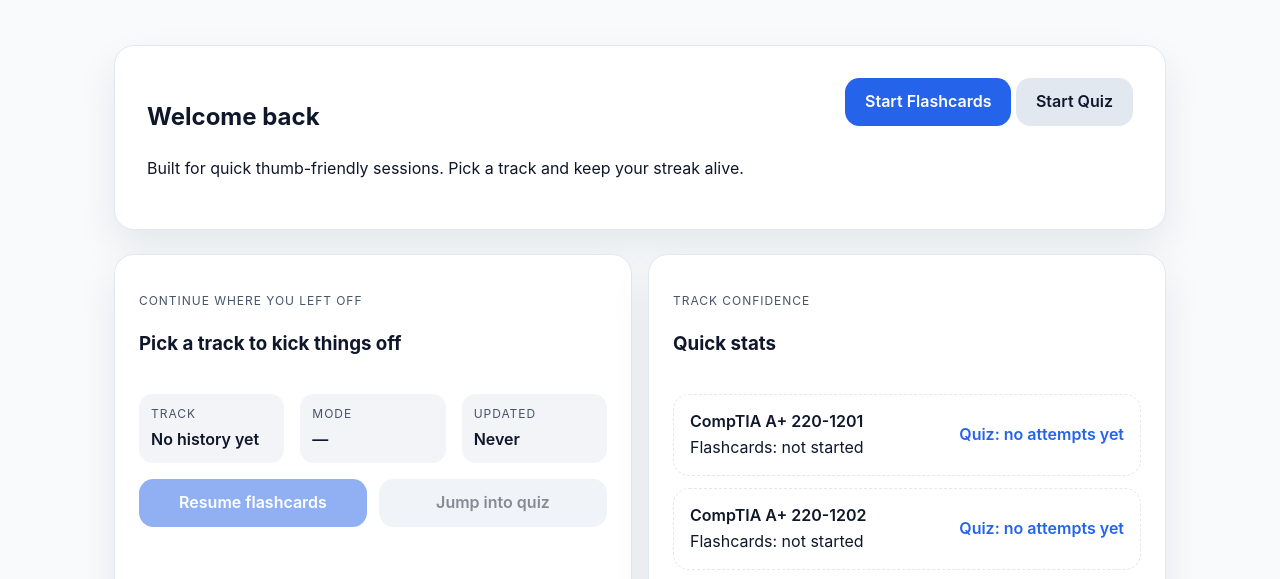
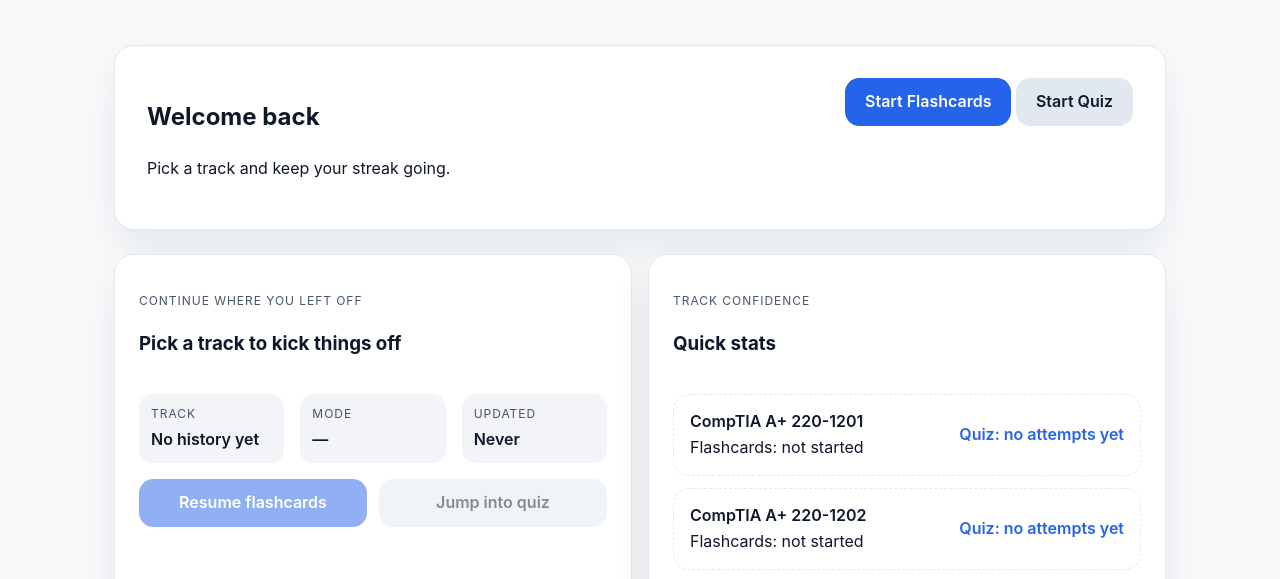
Before and after one commit to jdkelly951/trifecta, a plain HTML site: page docs/index.html in a window 1280 px wide. Shown: the part 163-742 px from the top of the page. Drawn offline with Linux system fonts and the light colour scheme.

Commit message:
Simplify hero copy

```diff
--- a/docs/index.html
+++ b/docs/index.html
@@ -32,7 +32,7 @@
       <div class="hero-card">
         <div>
           <h2 id="dashboard-heading">Welcome back</h2>
-          <p>Built for quick thumb-friendly sessions. Pick a track and keep your streak alive.</p>
+          <p>Pick a track and keep your streak going.</p>
         </div>
         <div>
           <button class="primary" data-target="flashcards" data-shortcut="true">Start Flashcards</button>
```
